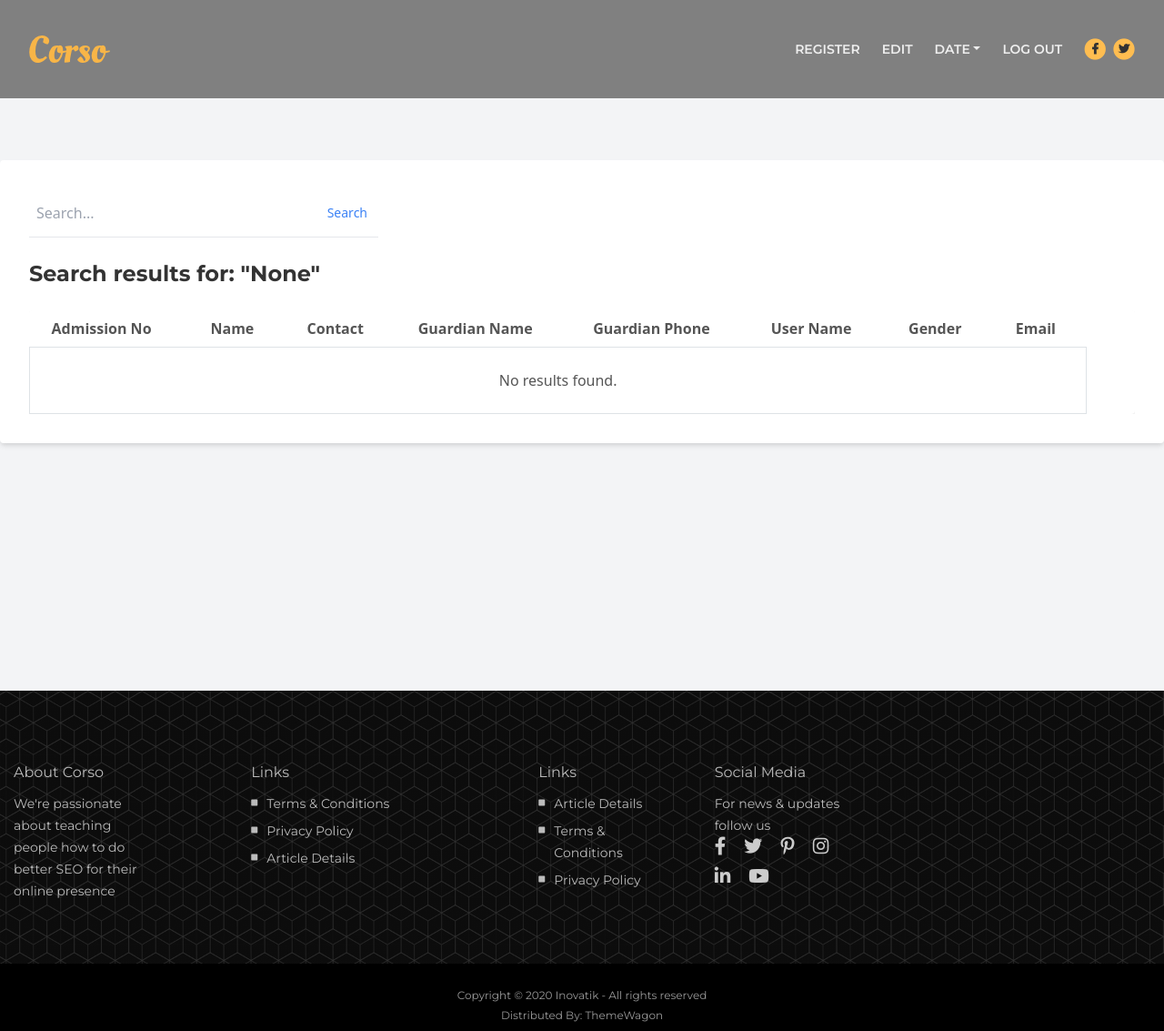
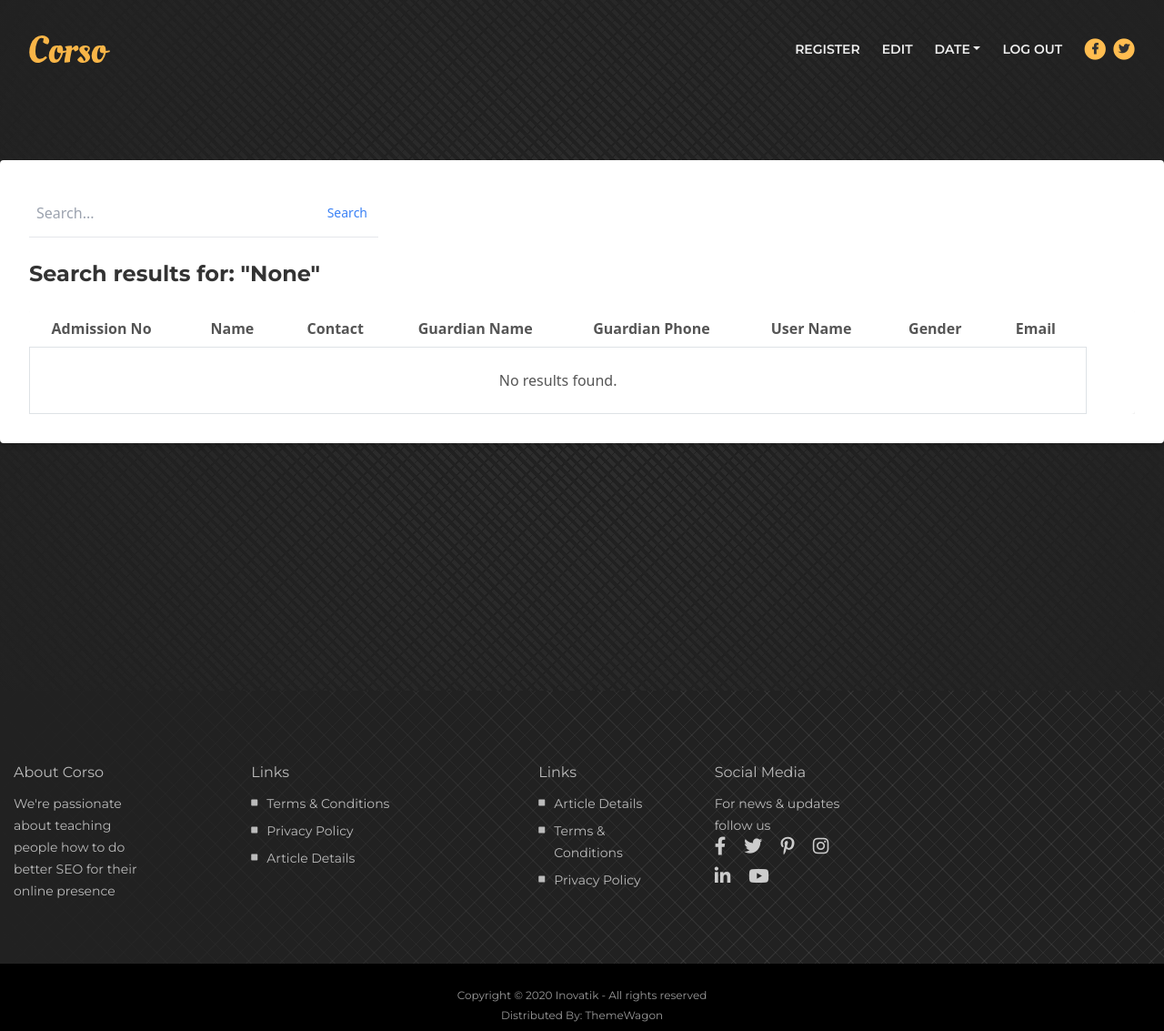
Before and after one commit to adwaith1804/sign, a Django app: page /search_students/ in a window 1280 px wide. Shown: the whole page at 91% size. Run offline with Django 5.2, Linux system fonts and the light colour scheme; some libraries are stand-ins or nearby versions.

Commit message:
committed

```diff
--- a/signapp/forms.py
+++ b/signapp/forms.py
@@ -105,7 +105,7 @@
 
     class Meta:
         model = ExamModel
-        fields = ['class_student', 'question', 'option1' , 'option2', 'option3', 'exam_date']
+        fields = ['class_student', 'question', 'option1' , 'option2', 'option3', 'exam_date','answer']
 
         widgets = {
             'class_student': forms.TextInput(attrs={'class': 'form-control', 'style': 'border: 1px solid #ccc; padding: 10px; border-radius: 5px;'}),
@@ -113,6 +113,7 @@
             'option1': forms.Textarea(attrs={'class': 'form-control', 'style': 'border: 1px solid #ccc; padding: 10px; border-radius: 5px;'}),
             'option2': forms.Textarea(attrs={'class': 'form-control', 'style': 'border: 1px solid #ccc; padding: 10px; border-radius: 5px;'}),
             'option3': forms.Textarea(attrs={'class': 'form-control', 'style': 'border: 1px solid #ccc; padding: 10px; border-radius: 5px;'}),
+            'answer': forms.Textarea(attrs={'class': 'form-control', 'style': 'border: 1px solid #ccc; padding: 10px; border-radius: 5px;'}),
             'exam_date': forms.DateInput(attrs={'class': 'form-control', 'style': 'border: 1px solid #ccc; padding: 10px; border-radius: 5px;', 'type': 'date'}),
         }
 
--- a/signapp/models.py
+++ b/signapp/models.py
@@ -68,6 +68,7 @@
     teacher_id = models.CharField(max_length=5)
     current_date = models.DateField(auto_now=True)
     exam_date = models.DateField(null=True)
+    answer = models.CharField(max_length=50)
 
 class AnswerModel(models.Model):
     primary_key = models.AutoField(primary_key=True)
--- a/signapp/templates/search_results.html
+++ b/signapp/templates/search_results.html
@@ -17,6 +17,11 @@
       href="https://cdn.jsdelivr.net/npm/tailwindcss@2.2.19/dist/tailwind.min.css"
       rel="stylesheet"
     />
+    <style>
+      body{
+        background-image: radial-gradient(circle at center center, transparent,rgb(33,33,33)),repeating-linear-gradient(135deg, rgb(33,33,33) 0px, rgb(33,33,33) 2px,transparent 2px, transparent 10px,rgb(33,33,33) 10px, rgb(33,33,33) 11px,transparent 11px, transparent 21px),repeating-linear-gradient(45deg, rgb(47,47,47) 0px, rgb(47,47,47) 4px,transparent 4px, transparent 8px),linear-gradient(90deg, rgb(33,33,33),rgb(33,33,33));
+      }
+    </style>
   </head>
   <body class="font-sans bg-gray-100">
     {% if query %} {% endif %}
--- a/signapp/templates/student_header.html
+++ b/signapp/templates/student_header.html
@@ -47,8 +47,28 @@
     <!-- Favicon  -->
     <link rel="icon" href="{%static 'user/images/favicon.png'%}" />
     <style>
-      .navbar-custom {
-        background-color: grey; /* Change to orange */
+
+      .footer {
+        background-image: linear-gradient(
+            90deg,
+            rgb(33, 33, 33) 0%,
+            transparent 59%
+          ),
+          repeating-linear-gradient(
+            45deg,
+            rgba(168, 168, 168, 0.1) 0px,
+            rgba(168, 168, 168, 0.1) 1px,
+            transparent 1px,
+            transparent 13px
+          ),
+          repeating-linear-gradient(
+            135deg,
+            rgba(168, 168, 168, 0.1) 0px,
+            rgba(168, 168, 168, 0.1) 1px,
+            transparent 1px,
+            transparent 13px
+          ),
+          linear-gradient(90deg, rgb(33, 33, 33), rgb(33, 33, 33));
       }
     </style>
   </head>
--- a/signapp/views.py
+++ b/signapp/views.py
@@ -387,20 +387,36 @@
         return redirect('exam_view')
     return redirect('exam_view')
 
+from collections import defaultdict
+
 def teacher_exam_answers(request, admissionno):
     teacher_id = request.session.get('teachid')  # Assuming teacher's ID is stored in the session
     student = StudentsMod.objects.filter(admissionno=admissionno, usertype='Student').first()
+
     if not student:
         return render(request, 'no_student.html')
 
     exams = ExamModel.objects.filter(class_student=student.classstud, teacher_id=teacher_id)
 
+    student_data_by_date = defaultdict(list)
+
+    for exam in exams:
+        attempted_exams = AnswerModel.objects.filter(question_id=exam.exam_key, login_id=admissionno)
+        for attempted_exam in attempted_exams:
+            student_data_by_date[attempted_exam.current_date].append({
+                'exam': exam,
+                'attempt': attempted_exam.answer,
+
+            })
+
     student_data = []
-    for exam in exams:
-        attempted_exam = AnswerModel.objects.filter(question_id=exam.exam_key, login_id=admissionno).first()
+    for date, data in student_data_by_date.items():
+        correct_count = sum(1 for d in data if d['attempt'] == d['exam'].answer)
+        wrong_count = len(data) - correct_count
         student_data.append({
-            'exam': exam,
-            'attempt': attempted_exam.answer if attempted_exam else 'Not Attempted'
+            'date': date,
+            'correct_count': correct_count,
+            'wrong_count': wrong_count
         })
 
-    return render(request, 'teacher_exam_answers.html', {'student': student, 'student_data': student_data,'exam': attempted_exam})
+    return render(request, 'teacher_exam_answers.html', {'student': student, 'student_data': student_data,'answer_model':attempted_exams})
```
Also changed, not shown: signapp/templates/teacher_exam_answers.html (+13 -19 lines), signapp/templates/view_exams.html (+29 -9 lines), db.sqlite3, signapp/migrations/0024_exammodel_answer.py (added).
